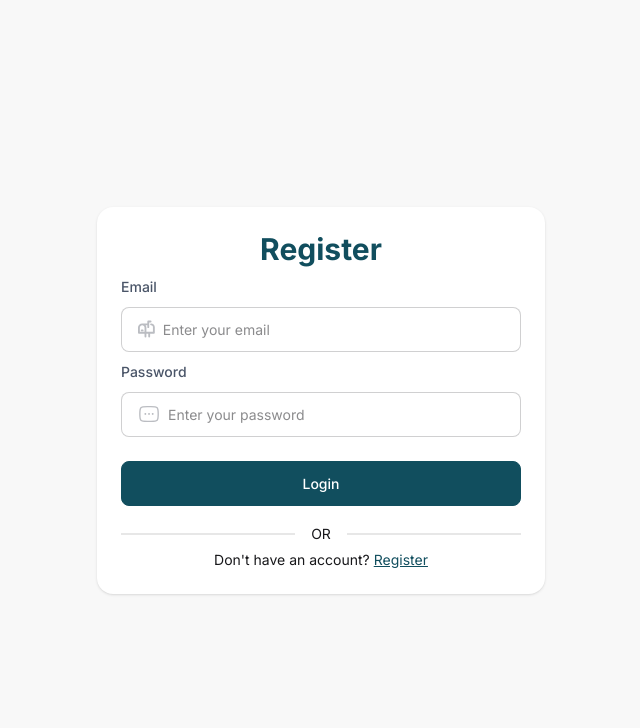
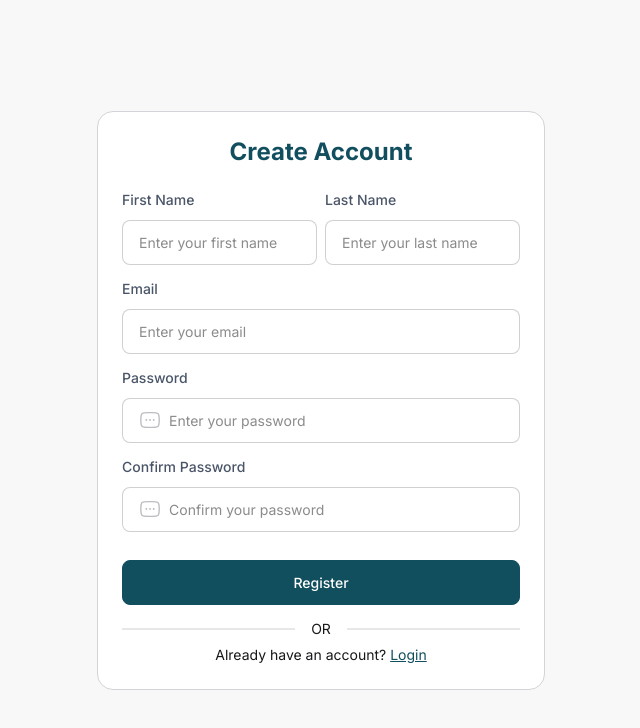
Before and after one commit to rachna-an/ant-blog-post-adm, a Vue app: page /register in a window 1280 px wide. Shown: the top 728 px of the page, without its empty margins (319-959 px from the left). Built offline with nearby package versions, Linux system fonts and the light colour scheme; a web font is replaced by a local one.

Commit message:
implemented API interceptor

```diff
--- a/package.json
+++ b/package.json
@@ -15,6 +15,7 @@
   },
   "dependencies": {
     "@tailwindcss/vite": "^4.1.16",
+    "axios": "^1.12.2",
     "pinia": "^3.0.3",
     "tailwindcss": "^4.1.16",
     "vue": "^3.5.22",
--- /dev/null
+++ b/src/assets/utils/api.js
@@ -0,0 +1,24 @@
+import axios from 'axios'
+import { useAuthStore } from '@/stores/useAuthStore'
+
+const api = axios.create({
+  baseURL: import.meta.env.VITE_API_BASE_URL,
+  headers: {
+    'Content-Type': 'application/json',
+    Accept: 'application/json',
+  },
+})
+
+api.interceptors.request.use(
+  (config) => {
+    const authStore = useAuthStore()
+    const token = authStore.getToken;
+     if (token) {
+       config.headers.Authorization = `Bearer ${token}`
+     }
+    return config
+  },
+  (error) => {
+    return Promise.reject(error)
+  },
+)
--- a/src/router/index.js
+++ b/src/router/index.js
@@ -8,6 +8,12 @@ const router = createRouter({
       name: 'register',
       component: () => import('@/views/Auth/RegisterView.vue'),
       meta: { title: 'Register' },
+    },
+    {
+      path: '/login',
+      name: 'login',
+      component: () => import('@/views/Auth/LoginView.vue'),
+      meta: { title: 'Login' },
     },
   ],
 })
--- a/src/stores/counter.js
+++ /dev/null
@@ -1,12 +0,0 @@
-import { ref, computed } from 'vue'
-import { defineStore } from 'pinia'
-
-export const useCounterStore = defineStore('counter', () => {
-  const count = ref(0)
-  const doubleCount = computed(() => count.value * 2)
-  function increment() {
-    count.value++
-  }
-
-  return { count, doubleCount, increment }
-})
--- /dev/null
+++ b/src/views/Auth/LoginView.vue
@@ -0,0 +1,136 @@
+<template>
+  <div class="min-h-screen flex items-center justify-center bg-base-200 p-4">
+    <div class="card w-full max-w-md bg-base-100 shadow-sm">
+      <div class="card-body">
+        <h2 class="card-title text-primary text-3xl font-bold! text-center justify-center mb-3!">
+          Login
+        </h2>
+
+        <form @submit.prevent="handleLogin" class="space-y-2!">
+          <BaseInput
+            v-model="formData.email"
+            type="email"
+            label="Email"
+            placeholder="Enter your email"
+            :required="true"
+            :errorMsg="errors.email"
+            @blur="validateField('email')"
+          >
+            <svg
+              xmlns="http://www.w3.org/2000/svg"
+              width="18"
+              height="18"
+              viewBox="0 0 18 18"
+              fill="none"
+            >
+              <path
+                d="M8 13V7.5C8 6.57174 7.63125 5.6815 6.97487 5.02513C6.3185 4.36875 5.42826 4 4.5 4M8 13H1V7.5C1 6.57174 1.36875 5.6815 2.02513 5.02513C2.6815 4.36875 3.57174 4 4.5 4M8 13V17M4.5 4H11M11 4V1H13.5M11 4V7M7.5 13H17V7C17 6.20435 16.6839 5.44129 16.1213 4.87868C15.5587 4.31607 14.7956 4 14 4M12 13V17M4 10.5H5"
+                stroke="#BBBDC2"
+                stroke-width="2"
+                stroke-linecap="round"
+                stroke-linejoin="round"
+              />
+            </svg>
+          </BaseInput>
+
+          <BaseInputPassword
+            v-model="formData.password"
+            label="Password"
+            placeholder="Enter your password"
+            :required="true"
+            :errorMsg="errors.password"
+            @blur="validateField('password')"
+          />
+
+          <div class="pt-4">
+            <BaseButton type="submit" :loading="isLoading" class="w-full" @click="handleLogin">
+              Login
+            </BaseButton>
+          </div>
+        </form>
+
+        <div class="divider mt-2!">OR</div>
+
+        <div class="text-center">
+          <p class="text-sm">
+            Don't have an account?
+            <a href="/register" class="link link-primary font-semibold">Register</a>
+          </p>
+        </div>
+      </div>
+    </div>
+  </div>
+</template>
+
+<script setup>
+  import { ref, reactive } from 'vue'
+  import BaseInputPassword from '@/components/base/BaseInputPassword.vue'
+
+  const isLoading = ref(false)
+  const rememberMe = ref(false)
+
+  const formData = reactive({
+    email: '',
+    password: '',
+  })
+
+  const errors = reactive({
+    email: '',
+    password: '',
+  })
+
+  const validateField = (field) => {
+    errors[field] = ''
+
+    switch (field) {
+      case 'email':
+        if (!formData.email.trim()) {
+          errors.email = 'Email is required'
+        } else if (!/^[^\s@]+@[^\s@]+\.[^\s@]+$/.test(formData.email)) {
+          errors.email = 'Please enter a valid email address'
+        }
+        break
+
+      case 'password':
+        if (!formData.password) {
+          errors.password = 'Password is required'
+        }
+        break
+    }
+  }
+
+  const validateForm = () => {
+    validateField('email')
+    validateField('password')
+
+    return !Object.values(errors).some((error) => error !== '')
+  }
+
+  const handleLogin = async () => {
+    if (!validateForm()) {
+      return
+    }
+
+    isLoading.value = true
+
+    try {
+      // Simulate API call
+      await new Promise((resolve) => setTimeout(resolve, 1500))
+
+      // Your login API call would go here
+      console.log('Login data:', {
+        email: formData.email,
+        password: formData.password,
+        rememberMe: rememberMe.value,
+      })
+
+      // Handle successful login (e.g., store token, redirect to dashboard)
+      alert('Login successful!')
+    } catch (error) {
+      console.error('Login error:', error)
+      alert('Login failed. Please check your credentials.')
+    } finally {
+      isLoading.value = false
+    }
+  }
+</script>
--- a/src/views/Auth/RegisterView.vue
+++ b/src/views/Auth/RegisterView.vue
@@ -1,12 +1,33 @@
 <template>
   <div class="min-h-screen flex items-center justify-center bg-base-200 p-4">
-    <div class="card w-full max-w-md bg-base-100 shadow-sm">
+    <div class="card w-full max-w-md bg-base-100 border border-zinc-300">
       <div class="card-body">
-        <h2 class="card-title text-primary text-3xl font-bold! text-center justify-center mb-6">
-          Register
+        <h2 class="card-title text-2xl text-primary font-bold! text-center justify-center mb-3!">
+          Create Account
         </h2>
 
-        <form @submit.prevent="handleLogin" class="space-y-2!">
+        <form @submit.prevent="handleRegister" class="space-y-3!">
+            <div class="flex gap-2">
+
+                <BaseInput
+                  v-model="formData.firstName"
+                  label="First Name"
+                  placeholder="Enter your first name"
+                  :required="true"
+                  :errorMsg="errors.firstName"
+                  @blur="validateField('firstName')"
+                />
+
+                <BaseInput
+                  v-model="formData.lastName"
+                  label="Last Name"
+                  placeholder="Enter your last name"
+                  :required="true"
+                  :errorMsg="errors.lastName"
+                  @blur="validateField('lastName')"
+                />
+            </div>
+
           <BaseInput
             v-model="formData.email"
             type="email"
@@ -15,23 +36,7 @@
             :required="true"
             :errorMsg="errors.email"
             @blur="validateField('email')"
-          >
-            <svg
-              xmlns="http://www.w3.org/2000/svg"
-              width="18"
-              height="18"
-              viewBox="0 0 18 18"
-              fill="none"
-            >
-              <path
-                d="M8 13V7.5C8 6.57174 7.63125 5.6815 6.97487 5.02513C6.3185 4.36875 5.42826 4 4.5 4M8 13H1V7.5C1 6.57174 1.36875 5.6815 2.02513 5.02513C2.6815 4.36875 3.57174 4 4.5 4M8 13V17M4.5 4H11M11 4V1H13.5M11 4V7M7.5 13H17V7C17 6.20435 16.6839 5.44129 16.1213 4.87868C15.5587 4.31607 14.7956 4 14 4M12 13V17M4 10.5H5"
-                stroke="#BBBDC2"
-                stroke-width="2"
-                stroke-linecap="round"
-                stroke-linejoin="round"
-              />
-            </svg>
-          </BaseInput>
+          />
 
           <BaseInputPassword
             v-model="formData.password"
@@ -42,19 +47,30 @@
             @blur="validateField('password')"
           />
 
+          <BaseInputPassword
+            v-model="formData.confirmPassword"
+            label="Confirm Password"
+            placeholder="Confirm your password"
+            :required="true"
+            :errorMsg="errors.confirmPassword"
+            @blur="validateField('confirmPassword')"
+          />
+
           <div class="pt-4">
-            <BaseButton type="submit" :loading="isLoading" class="w-full" @click="handleLogin">
-              Login
+            <BaseButton type="submit" :loading="isLoading" class="w-full" @click="handleRegister">
+              Register
             </BaseButton>
           </div>
         </form>
 
-        <div class="divider mt-3!">OR</div>
+        <div class="divider mt-2!">OR</div>
 
         <div class="text-center">
           <p class="text-sm">
-            Don't have an account?
-            <a href="/register" class="link link-primary font-semibold">Register</a>
+            Already have an account?
+            <RouterLink :to="{ name: 'login' }" class="link link-primary font-semibold"
+              >Login</RouterLink
+            >
           </p>
         </div>
       </div>
@@ -64,26 +80,46 @@
 
 <script setup>
   import { ref, reactive } from 'vue'
-  import BaseButton from '@/components/base/BaseButton.vue'
   import BaseInputPassword from '@/components/base/BaseInputPassword.vue'
 
   const isLoading = ref(false)
-  const rememberMe = ref(false)
 
   const formData = reactive({
+    firstName: '',
+    lastName: '',
     email: '',
     password: '',
+    confirmPassword: '',
   })
 
   const errors = reactive({
+    firstName: '',
+    lastName: '',
     email: '',
     password: '',
+    confirmPassword: '',
   })
 
   const validateField = (field) => {
     errors[field] = ''
 
     switch (field) {
+      case 'firstName':
+        if (!formData.firstName.trim()) {
+          errors.firstName = 'First name is required'
+        } else if (formData.firstName.trim().length < 2) {
+          errors.firstName = 'First name must be at least 2 characters'
+        }
+        break
+
+      case 'lastName':
+        if (!formData.lastName.trim()) {
+          errors.lastName = 'Last name is required'
+        } else if (formData.lastName.trim().length < 2) {
+          errors.lastName = 'Last name must be at least 2 characters'
+        }
+        break
+
       case 'email':
         if (!formData.email.trim()) {
           errors.email = 'Email is required'
@@ -95,19 +131,35 @@
       case 'password':
         if (!formData.password) {
           errors.password = 'Password is required'
+        } else if (formData.password.length < 8) {
+          errors.password = 'Password must be at least 8 characters'
+        }
+        if (formData.confirmPassword) {
+          validateField('confirmPassword')
+        }
+        break
+
+      case 'confirmPassword':
+        if (!formData.confirmPassword) {
+          errors.confirmPassword = 'Please confirm your password'
+        } else if (formData.password !== formData.confirmPassword) {
+          errors.confirmPassword = 'Passwords do not match'
         }
         break
     }
   }
 
   const validateForm = () => {
+    validateField('firstName')
+    validateField('lastName')
     validateField('email')
     validateField('password')
+    validateField('confirmPassword')
 
     return !Object.values(errors).some((error) => error !== '')
   }
 
-  const handleLogin = async () => {
+  const handleRegister = async () => {
     if (!validateForm()) {
       return
     }
@@ -118,18 +170,19 @@
       // Simulate API call
       await new Promise((resolve) => setTimeout(resolve, 1500))
 
-      // Your login API call would go here
-      console.log('Login data:', {
+      // Your registration API call would go here
+      console.log('Registration data:', {
+        firstName: formData.firstName,
+        lastName: formData.lastName,
         email: formData.email,
         password: formData.password,
-        rememberMe: rememberMe.value,
       })
 
-      // Handle successful login (e.g., store token, redirect to dashboard)
-      alert('Login successful!')
+      // Handle successful registration (e.g., redirect to login or dashboard)
+      alert('Registration successful!')
     } catch (error) {
-      console.error('Login error:', error)
-      alert('Login failed. Please check your credentials.')
+      console.error('Registration error:', error)
+      alert('Registration failed. Please try again.')
     } finally {
       isLoading.value = false
     }
```
Also changed, not shown: src/stores/auth.js (added, +28 -0 lines), 1 other file (tests, documents, lock files or other folders).
